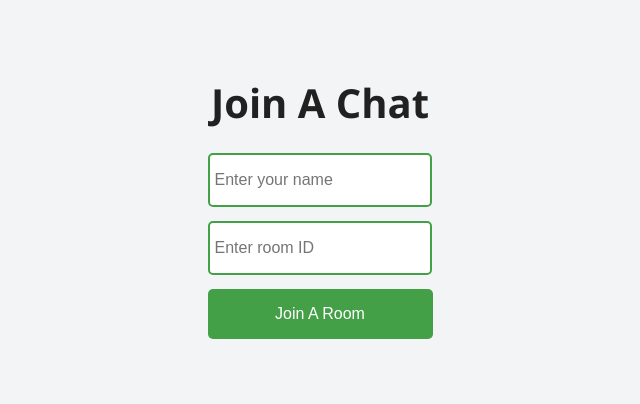
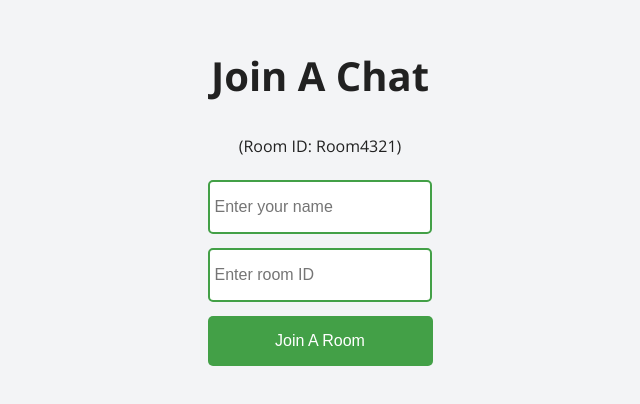
Before and after one commit to kunalambarte17/RealTime_ChatBot, a React (Vite) app in the folder client/: page / in a window 1280 px wide. Shown: the part 210-614 px from the top of the page, without its empty margins (320-960 px from the left). Built offline with nearby package versions, Linux system fonts and the light colour scheme; no server answers.

Commit message:
Room Id Added

```diff
--- a/client/src/App.jsx
+++ b/client/src/App.jsx
@@ -24,6 +24,7 @@ function App() {
       {!showChat ? (
       <div className="joinChatContainer">
       <h3>Join A Chat</h3>
+      <p>(Room ID: Room4321)</p>
       <input
         type="text"
         placeholder="Enter your name"
```
